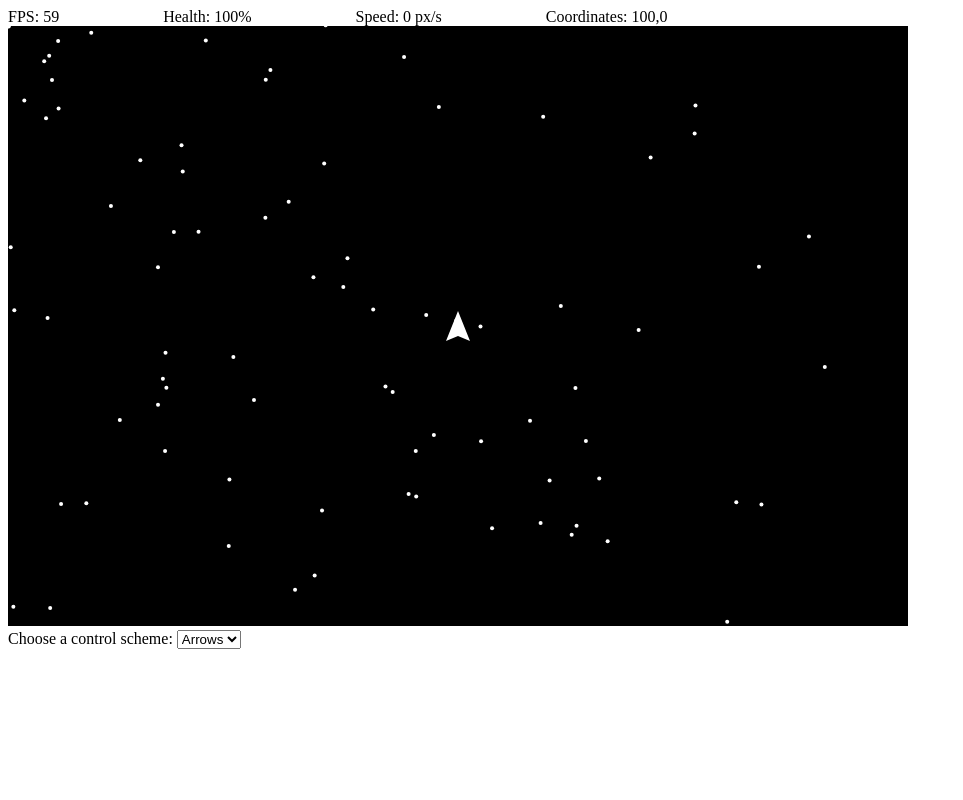
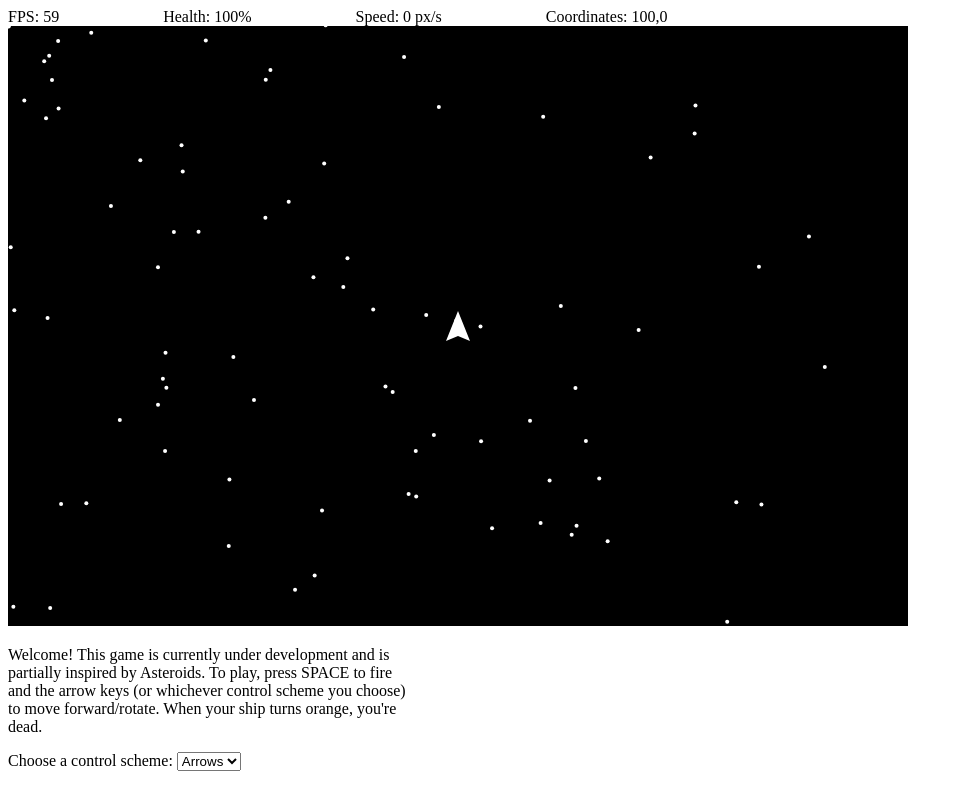
Before and after one commit to henrymwestfall/space-game, a website: page index.html in a window 1280 px wide. Shown: the whole page, without its empty margins (0-963 px from the left). Drawn offline with Linux system fonts and the light colour scheme.

Commit message:
update HTML/CSS

```diff
--- a/index.html
+++ b/index.html
@@ -12,6 +12,10 @@
         <span id="pos">Coordinates: </span>
         <br>
         <canvas id="board"></canvas>
+        <p>Welcome! This game is currently under development and is partially inspired by Asteroids.
+            To play, press SPACE to fire and the arrow keys (or whichever control scheme you choose) to move forward/rotate. When your ship
+            turns orange, you're dead.
+        </p>
         <br>
         <label for="controls">Choose a control scheme:</label>
         <select name="controls" id="control-set">
--- a/main.css
+++ b/main.css
@@ -1,3 +1,12 @@
 span {
     margin-right: 100px;
 }
+
+canvas {
+    display: inline-block;
+}
+
+p {
+    display: inline-block;
+    width: 400px;
+}
```
